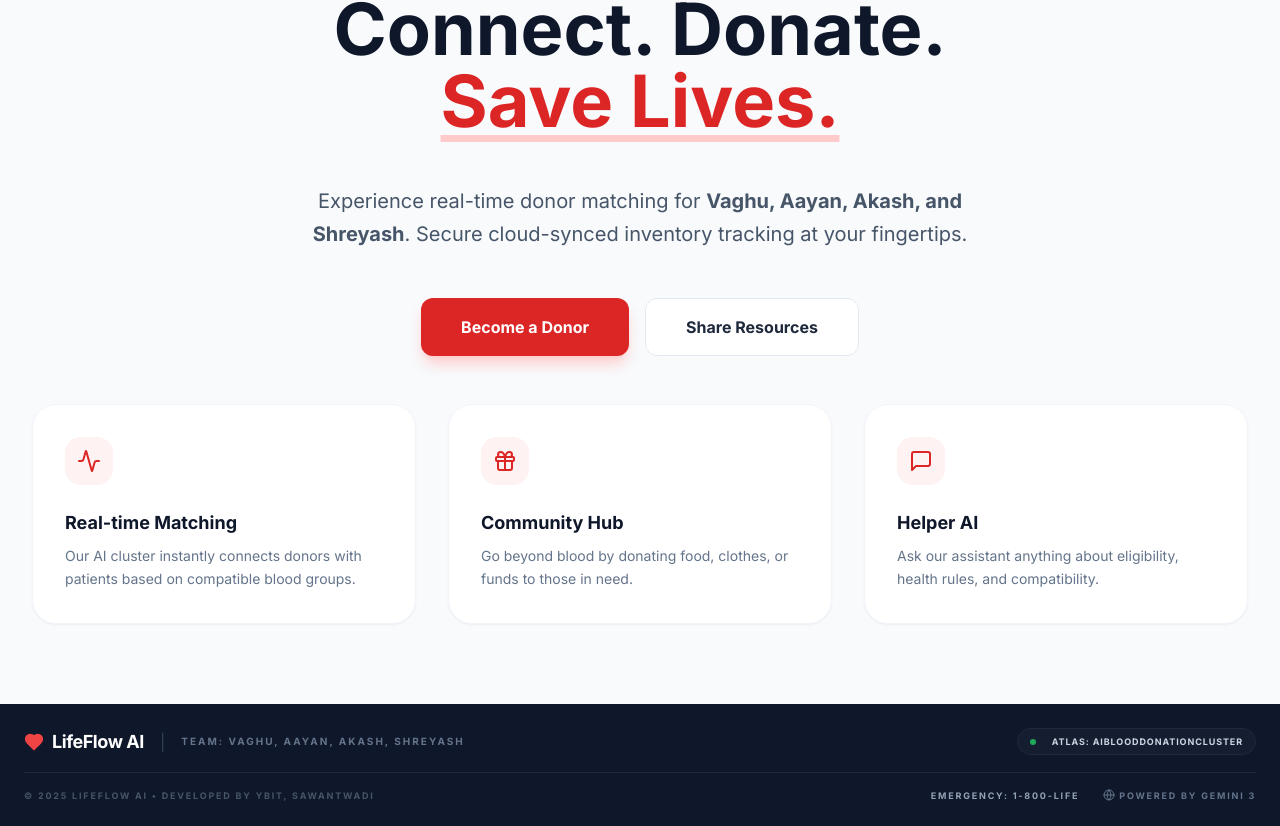
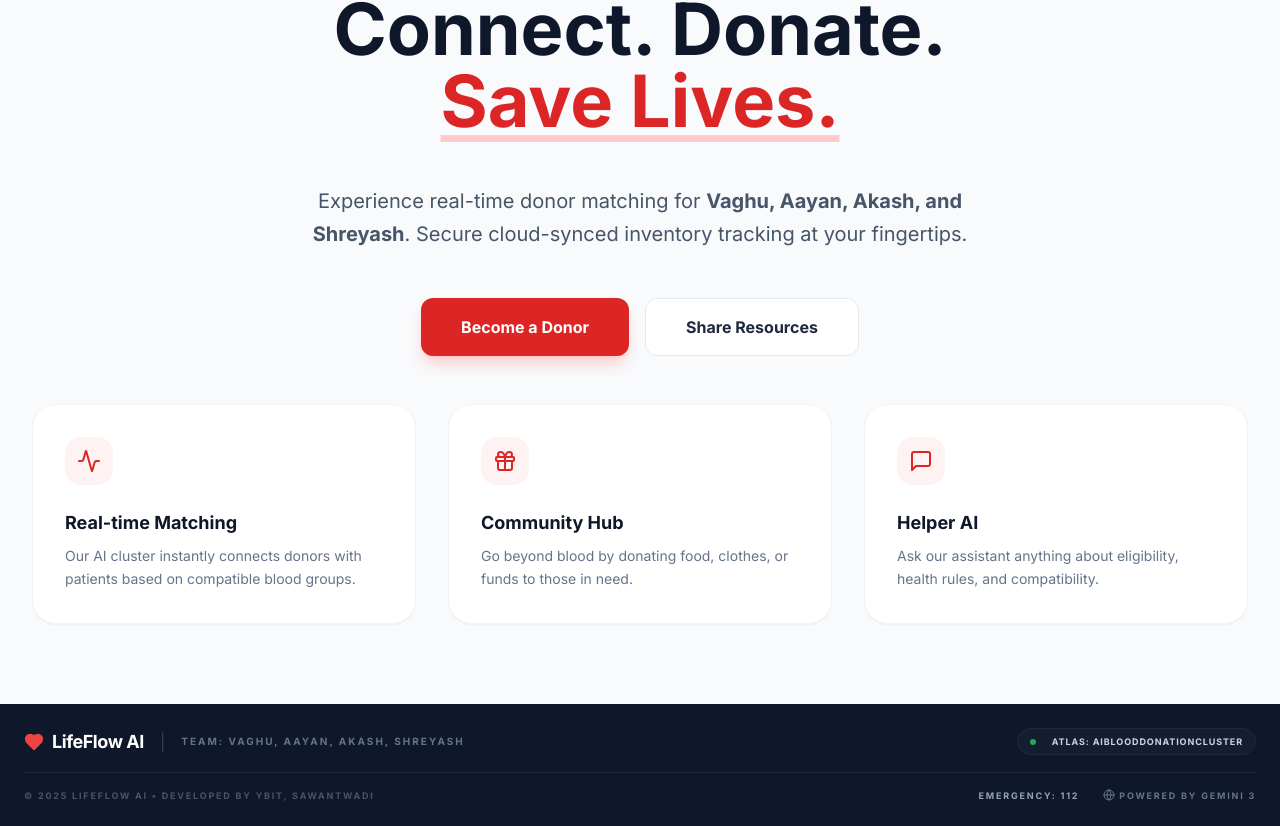
Before and after one commit to visi0n11/LifeFlowAI, a React (Vite) app: page / in a window 1280 px wide. Shown: the part 229-1055 px from the top of the page. Built offline with nearby package versions, Linux system fonts and the light colour scheme.

Commit message:
feat: Update emergency contact number
Replaces the placeholder emergency number with a functional emergency hotline (112). This improves usability and accessibility for urgent situations.

```diff
--- a/App.tsx
+++ b/App.tsx
@@ -1023,7 +1023,7 @@ const App: React.FC = () => {
               &copy; 2025 LifeFlow AI • Developed by YBIT, Sawantwadi
             </div>
             <div className="flex items-center space-x-6 mt-2 md:mt-0">
-              <a href="#" className="hover:text-white transition-colors">Emergency: 1-800-LIFE</a>
+              <a href="tel:112" className="hover:text-white transition-colors">Emergency: 112</a>
               <a href="https://ai.google.dev/" target="_blank" className="flex items-center space-x-1 text-slate-500 hover:text-white transition-colors">
                 <Globe className="w-3 h-3" />
                 <span>Powered by Gemini 3</span>
```
